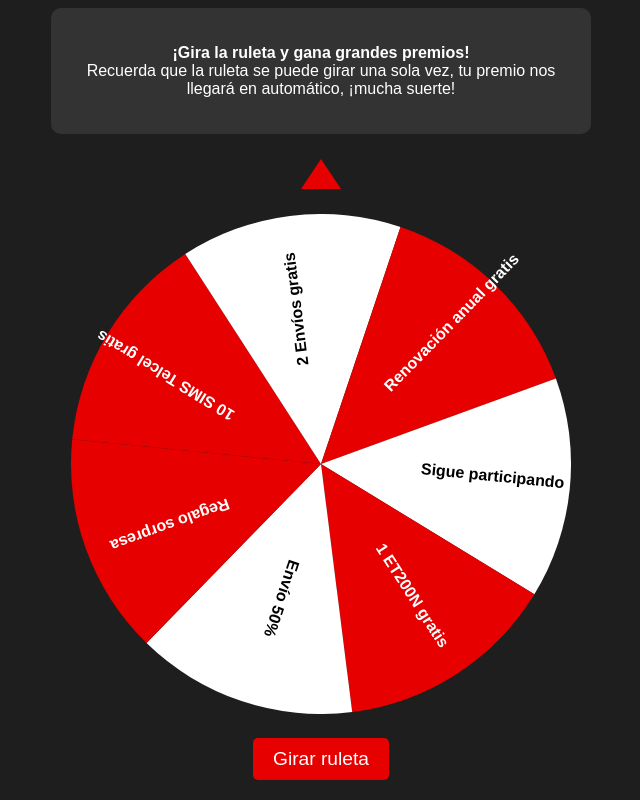
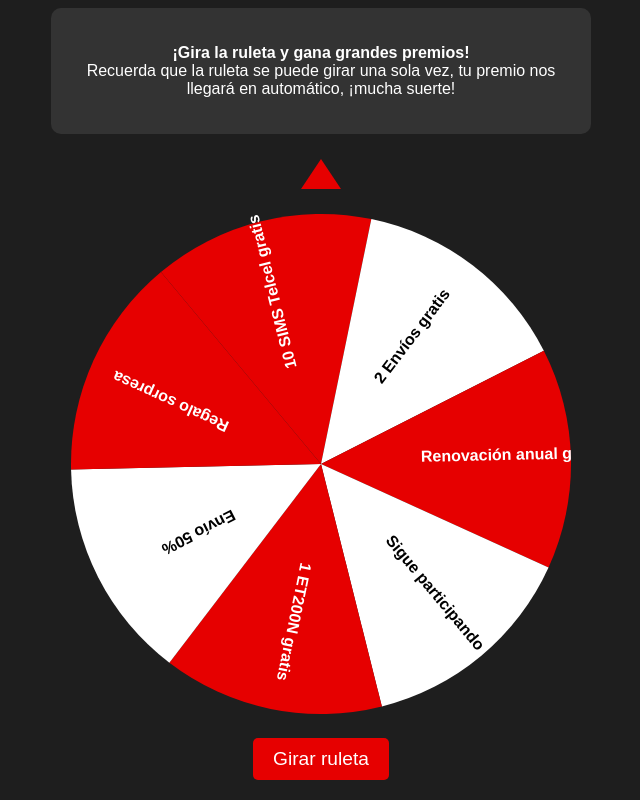
Before and after one commit to SecurityEasy/Ruleta20052025, a plain HTML site: page index.html in a window 1280 px wide. Both pictures are taken after a click on the button "Girar ruleta". Shown: the part 106-906 px from the top of the page, without its empty margins (319-959 px from the left). Drawn offline with Linux system fonts and the light colour scheme.

Commit message:
index.html

```diff
--- a/index.html
+++ b/index.html
@@ -125,24 +125,24 @@
       spinning = true;
       alreadySpun = true;
 
-      const spinAngle = Math.random() * 360 + 1440; // 4+ vueltas
+      const prizeIndex = Math.floor(Math.random() * numSegments);
+      const prizeAngle = (numSegments - prizeIndex) * angleStep - angleStep / 2;
+      const extraRotations = 5 * 2 * Math.PI; // 5 vueltas
+      const targetAngle = extraRotations + prizeAngle;
       const duration = 5000;
       const start = performance.now();
 
       function animate(time) {
         const progress = Math.min((time - start) / duration, 1);
         const easeOut = 1 - Math.pow(1 - progress, 3);
-        currentAngle = (spinAngle * easeOut * Math.PI) / 180;
+        currentAngle = targetAngle * easeOut;
         ctx.clearRect(0, 0, canvas.width, canvas.height);
         drawWheel();
 
         if (progress < 1) {
           requestAnimationFrame(animate);
         } else {
-          const degrees = (spinAngle % 360);
-          const index = Math.floor(numSegments - (degrees / 360) * numSegments) % numSegments;
-          const resultText = prizes[index];
-
+          const resultText = prizes[prizeIndex];
           document.getElementById("result").innerText =
             `¡Muchas felicidades, gracias por participar en el Hot Sale de Security Easy!\nPremio: ${resultText}`;
 
```
